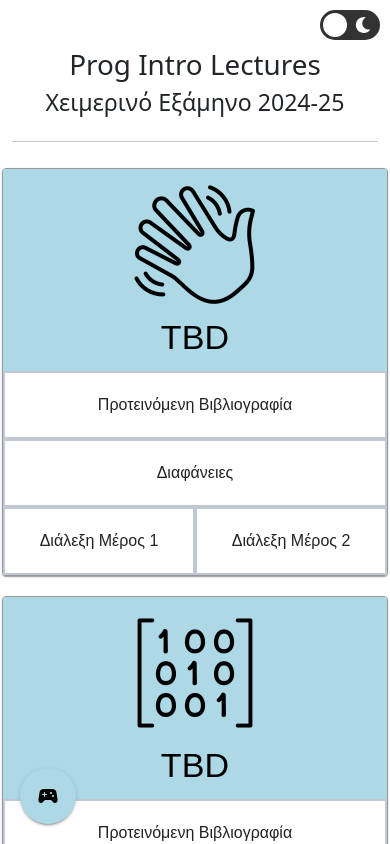
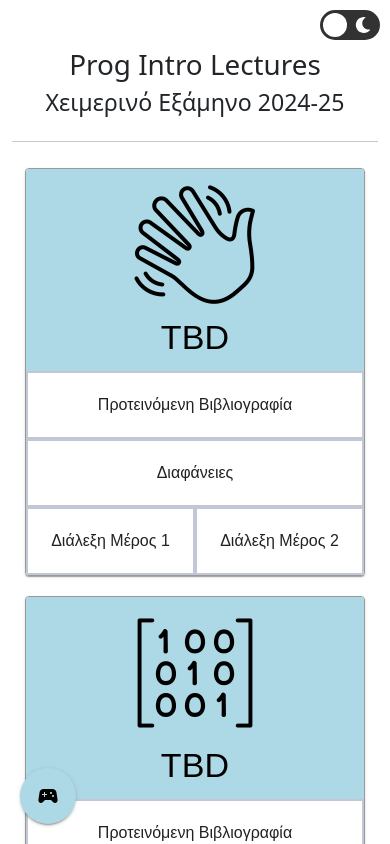
Before and after one commit to mgiannopoulos24/Prog-Intro-Lectures, a React (Create React App) app: page / in a window 390 px wide. Shown: the top 844 px of the page. Built offline with nearby package versions, Linux system fonts and the light colour scheme; a web font is replaced by a local one.

Commit message:
Fixed CustomCard responsiveness issue

```diff
--- a/src/components/other/CustomCard.css
+++ b/src/components/other/CustomCard.css
@@ -14,8 +14,8 @@
 
 @media (max-width: 425px) {
   .custom-card {
-    width: calc(100% - 10px);
-    max-width: none;
+    flex-grow: 0;
+    width: calc(100% - 50px);
   }
 }
 
```
